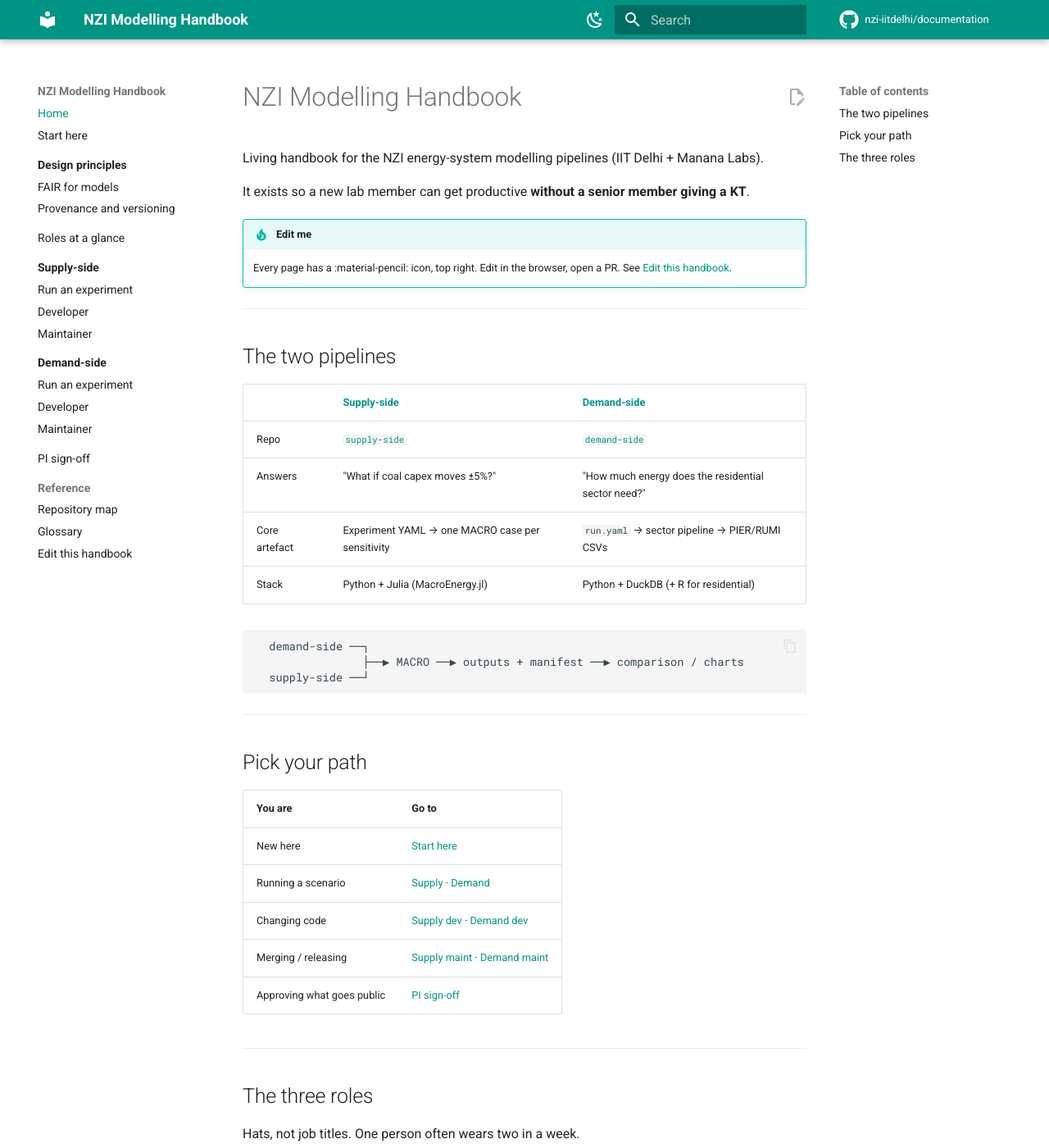
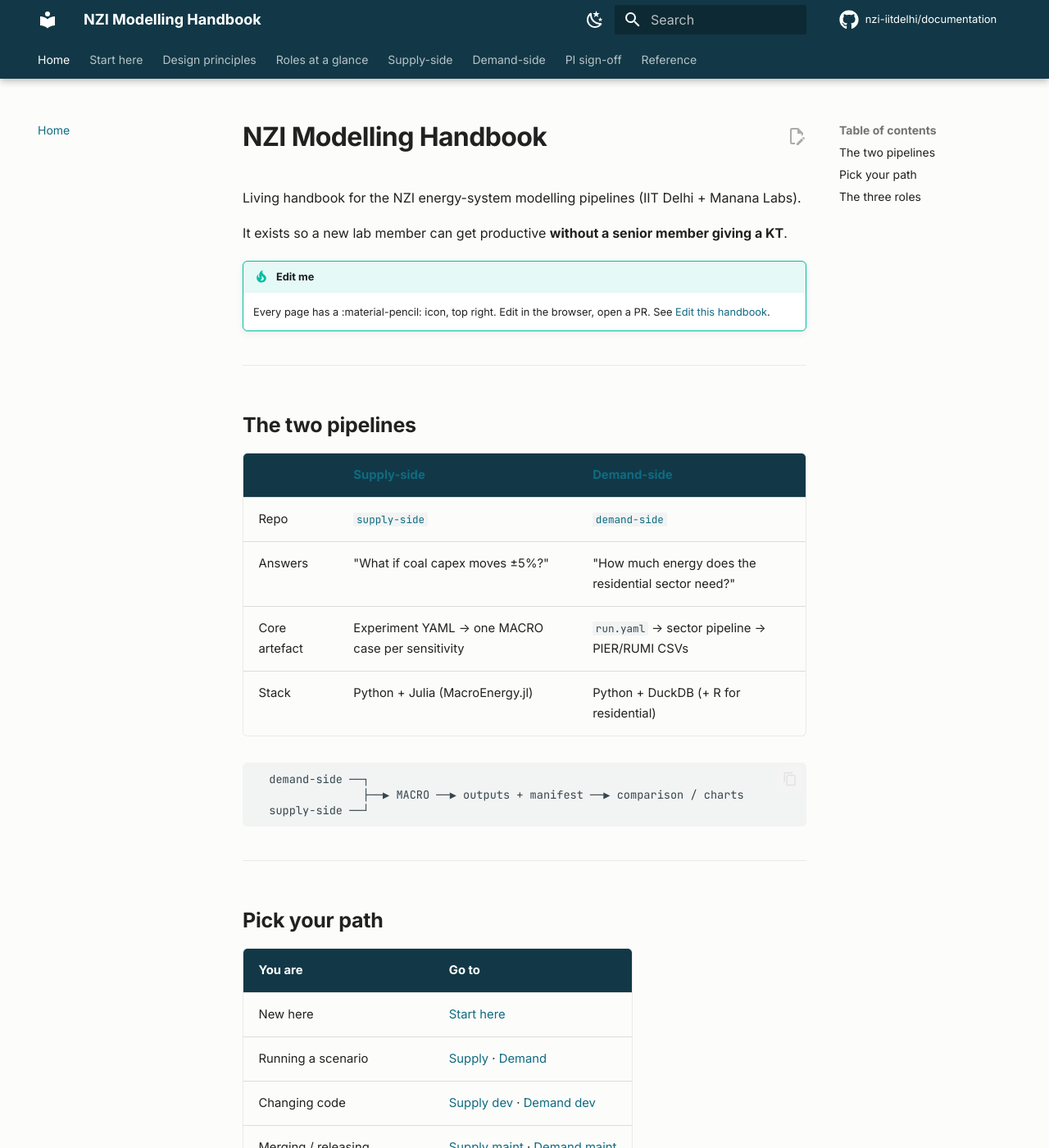
Before and after one commit to nzi-iitdelhi/documentation, an MkDocs documentation site: the page built from docs/index.md, in a window 1280 px wide and 1400 px high. Shown: the whole window at 82% size. Built offline with MkDocs 1.6.1 and Material for MkDocs 9.7.7, drawn with Linux system fonts in a browser that asks for light colours; comment, search, counter and statistics services are not loaded.

Commit message:
Restyle handbook: custom petrol/amber palette, Inter + JetBrains Mono, nav tabs

```diff
--- /dev/null
+++ b/docs/stylesheets/extra.css
@@ -0,0 +1,51 @@
+/* NZI handbook palette: deep petrol + amber. Material custom scheme. */
+
+[data-md-color-scheme="nzi"] {
+  color-scheme: light;
+  --md-primary-fg-color:        #123847;
+  --md-primary-fg-color--light: #1d566c;
+  --md-primary-fg-color--dark:  #0b2430;
+  --md-accent-fg-color:         #b45309;
+  --md-typeset-a-color:         #0f6b81;
+  --md-default-bg-color:        #fcfcfa;
+  --md-code-bg-color:           #f2f4f3;
+}
+
+[data-md-color-scheme="slate"] {
+  --md-primary-fg-color:        #0e2b36;
+  --md-primary-fg-color--light: #1d566c;
+  --md-primary-fg-color--dark:  #071820;
+  --md-accent-fg-color:         #f0a23b;
+  --md-typeset-a-color:         #6fc7d9;
+  --md-default-bg-color:        #10181c;
+  --md-code-bg-color:           #17232a;
+}
+
+/* Typography: less shouty headings, tighter measure. */
+.md-typeset h1 { font-weight: 650; letter-spacing: -0.02em; color: var(--md-default-fg-color); }
+.md-typeset h2 { font-weight: 600; letter-spacing: -0.01em; margin-top: 2.2em; }
+.md-typeset h3 { font-weight: 600; }
+.md-typeset { line-height: 1.7; }
+
+/* Horizontal rules read as section breaks, not lines. */
+.md-typeset hr { border-bottom: 1px solid var(--md-default-fg-color--lightest); margin: 2.5em 0; }
+
+/* Tables carry most of this handbook: make them scannable. */
+.md-typeset table:not([class]) {
+  border: 1px solid var(--md-default-fg-color--lightest);
+  border-radius: 6px;
+  font-size: 0.74rem;
+}
+.md-typeset table:not([class]) th {
+  background: var(--md-primary-fg-color);
+  color: #fff;
+  font-weight: 600;
+}
+.md-typeset table:not([class]) tr:hover { background: var(--md-default-fg-color--lightest); }
+
+/* Code + admonitions: softer corners, matches the rest. */
+.md-typeset pre > code,
+.md-typeset .admonition { border-radius: 6px; }
+
+/* Active nav tab gets the accent, not just bold. */
+.md-tabs__link--active { border-bottom: 2px solid var(--md-accent-fg-color); }
--- a/mkdocs.yml
+++ b/mkdocs.yml
@@ -8,34 +8,40 @@ copyright: Licensed under the MIT License. Contributions welcome.
 
 theme:
   name: material
+  font:
+    text: Inter
+    code: JetBrains Mono
   features:
     - navigation.instant
     - navigation.tracking
+    - navigation.tabs
+    - navigation.tabs.sticky
     - navigation.sections
     - navigation.top
     - navigation.indexes
+    - navigation.footer
     - content.action.edit
     - content.code.copy
+    - content.tooltips
     - search.suggest
     - search.highlight
     - toc.follow
   palette:
     - media: "(prefers-color-scheme: light)"
-      scheme: default
-      primary: teal
-      accent: teal
+      scheme: nzi
       toggle:
         icon: material/weather-night
         name: Switch to dark mode
     - media: "(prefers-color-scheme: dark)"
       scheme: slate
-      primary: teal
-      accent: teal
       toggle:
         icon: material/weather-sunny
         name: Switch to light mode
   icon:
     repo: fontawesome/brands/github
+
+extra_css:
+  - stylesheets/extra.css
 
 markdown_extensions:
   - admonition
```
